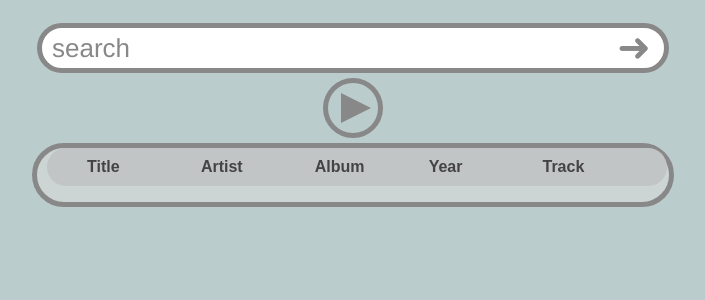
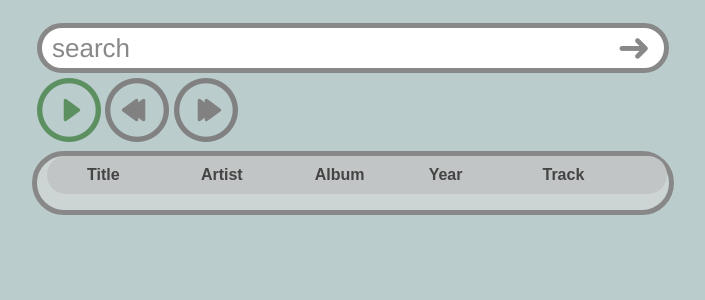
Before and after one commit to codezapper/PythonCodeExercises, a Django app: page /lister/ in a window 1280 px wide. Shown: the top 300 px of the page, without its empty margins (287-992 px from the left). Run offline with Django 3.2, Linux system fonts and the light colour scheme; data comes from the database, SQL or seed files in the repository; data that the repository does not hold is empty.

Commit message:
!WIP! Adding player buttons

```diff
--- a/PyLister/lister/static/lister/main.css
+++ b/PyLister/lister/static/lister/main.css
@@ -50,22 +50,32 @@ body {
     margin: 0;
 }
 
-#play-button {
-    border-radius: 50%;
-    border: 5px solid #888;
-    width: 50px;
-    height: 50px;
-    margin: 5px auto;
+.play-button {
+    background: url('/static/lister/images/play.png');
+    width: 64px;
+    height: 64px;
 }
 
-#play-triangle {
-    width: 0;
-    height: 0;
-    border-top: 15px solid transparent;
-    border-left: 30px solid #888;
-    border-bottom: 15px solid transparent;
-    margin: 10px 0px 10px 13px;
-    /*margin-left: 13px;*/
+.next-button {
+    background: url('/static/lister/images/next_track.png');
+    width: 64px;
+    height: 64px;
+}
+
+.prev-button {
+    background: url('/static/lister/images/prev_track.png');
+    width: 64px;
+    height: 64px;
+}
+
+.player-controls > div {
+    display: inline-block;
+    margin-top: 5px;
+}
+
+.player-controls {
+    margin: 0px auto;
+    width: 50%;
 }
 
 /*li {
--- a/PyLister/lister/templates/lister/wrapper.html
+++ b/PyLister/lister/templates/lister/wrapper.html
@@ -22,8 +22,13 @@
                         </form>
                     </div>
             </div>
-            <div id="play-button">
-                <div id="play-triangle"></div>
+            <div class="player-controls">
+                <div class="play-button">
+                </div>
+                <div class="prev-button">
+                </div>
+                <div class="next-button">
+                </div>
             </div>
             {{ block.super }}
         </div>
```
Also changed, not shown: PyLister/lister/static/lister/images/next_track.png, PyLister/lister/static/lister/images/pause.png, PyLister/lister/static/lister/images/play.png, PyLister/lister/static/lister/images/prev_track.png.
